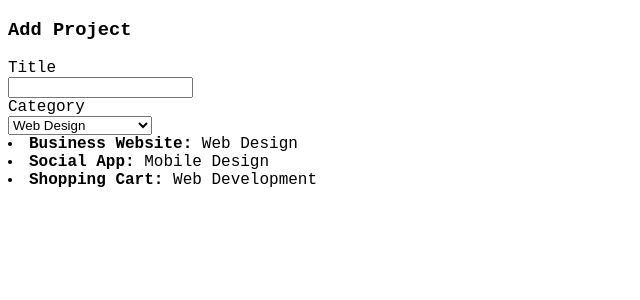
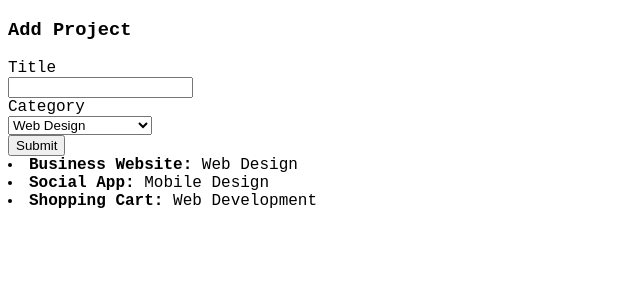
Before and after one commit to ewelina-borucka/react-crash, a React (Create React App) app: page / in a window 1280 px wide. Shown: the top 300 px of the page, without its empty margins (0-640 px from the left). Built offline with nearby package versions, Linux system fonts and the light colour scheme.

Commit message:
master add submit button

```diff
--- a/src/Components/AddProject.js
+++ b/src/Components/AddProject.js
@@ -1,8 +1,20 @@
 import React, { Component } from 'react';
 
 class AddProject extends Component {
+  constructor() {
+    super();
+    this.state = {
+      newProject:{}
+    }
+  }
+
   static defaultProps = {
     categories: ['Web Design', 'Web Development', 'Mobile Development']
+  }
+
+  handleSubmit(e) {
+    e.preventDefault();
+    console.log(this.refs.title.value);
   }
 
   render() {
@@ -12,7 +24,7 @@ class AddProject extends Component {
     return (
       <div>
         <h3>Add Project</h3>
-        <form>
+        <form onSubmit={this.handleSubmit.bind(this)}>
           <div>
             <label>Title</label><br />
             <input type="text" ref="title" />
@@ -23,6 +35,7 @@ class AddProject extends Component {
               {categoryOptions}
             </select>
           </div>
+          <input type="submit" value="Submit" />
         </form>
       </div>
     );
```
